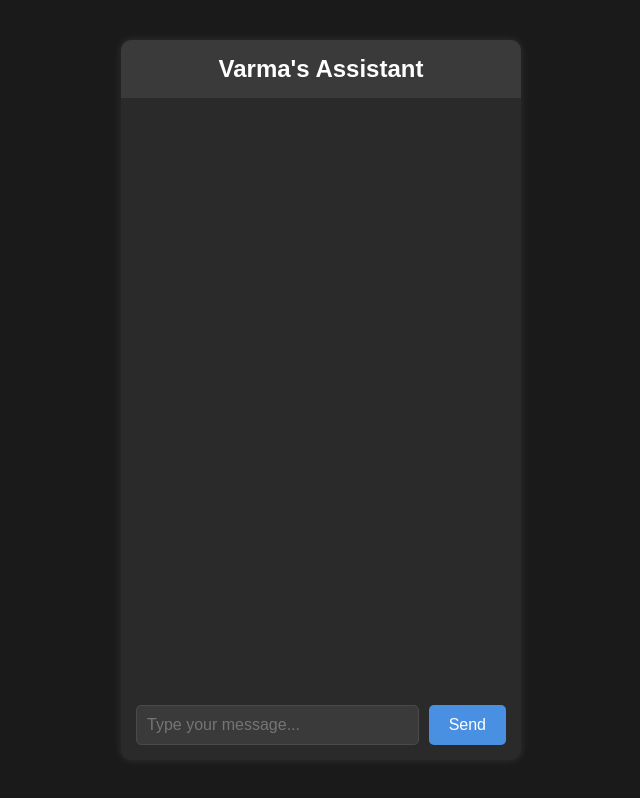
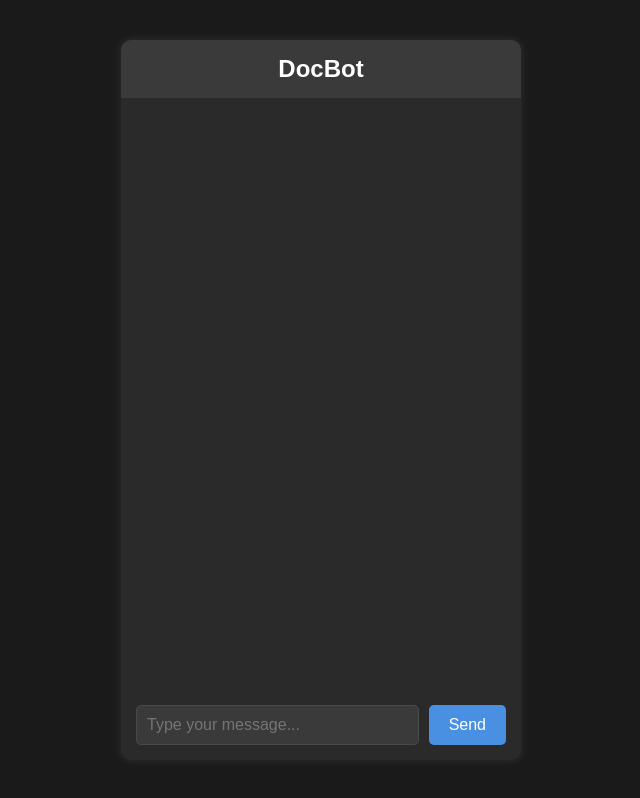
Before and after one commit to Surya-Teja-Varma/ChatBot-using-Bard-API, a plain HTML site: page index.html in a window 1280 px wide. Shown: the whole page, without its empty margins (319-959 px from the left). Drawn offline with Linux system fonts and the light colour scheme.

Commit message:
index.html

```diff
--- a/index.html
+++ b/index.html
@@ -3,13 +3,13 @@
 <head>
     <meta charset="UTF-8">
     <meta name="viewport" content="width=device-width, initial-scale=1.0">
-    <title> Varma's Assistant </title>
+    <title> DocBot </title>
     <link rel="stylesheet" href="style.css">
 </head>
 <body>
     <div class="chat-container">
         <div class="chat-header">
-            <h1>Varma's Assistant</h1>
+            <h1>DocBot</h1>
         </div>
         <div class="chat-messages" id="chat-messages"></div>
         <div class="chat-input-container">
```
